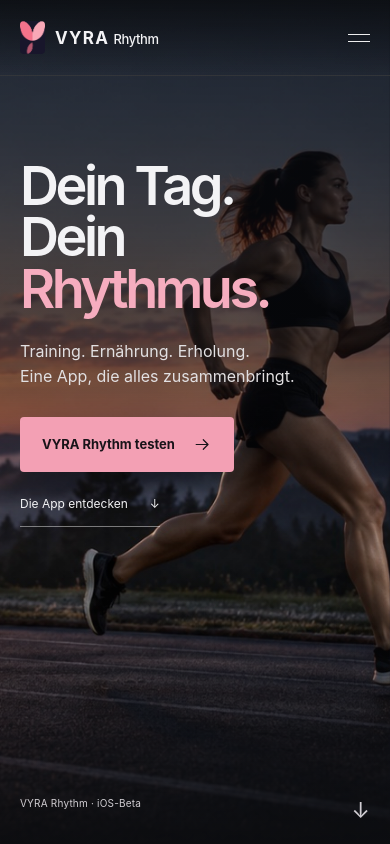
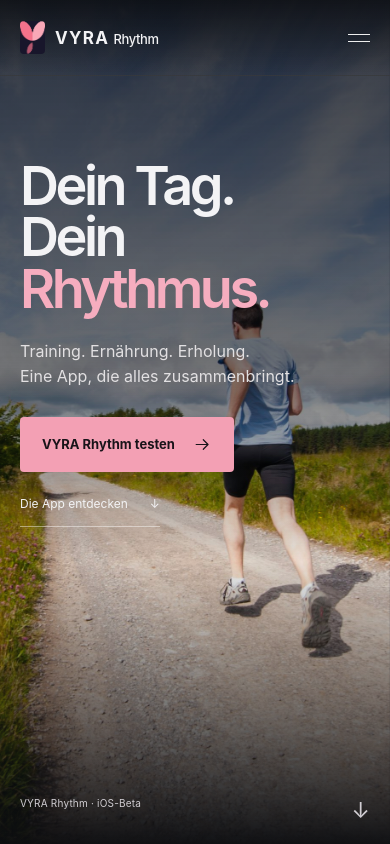
Before and after one commit to lassetikimatheis-source/Vyra, a website: page index.html in a window 390 px wide. Shown: the top 844 px of the page. Drawn offline with Linux system fonts and the light colour scheme.

Commit message:
Replace AI hero with licensed Jenny Hill running photograph and document source

```diff
--- a/index.html
+++ b/index.html
@@ -178,10 +178,10 @@
       <section class="campaign-hero" aria-labelledby="hero-title">
         <img
           class="campaign-image"
-          src="/assets/vyra-campaign.jpg"
+          src="/assets/vyra-running-jenny-hill.jpg"
           alt=""
-          width="2048"
-          height="1152"
+          width="3000"
+          height="1996"
           fetchpriority="high"
           decoding="async"
         />
--- a/styles.css
+++ b/styles.css
@@ -3724,7 +3724,7 @@ dialog h2 {
     align-items: flex-start;
   }
   .campaign-image {
-    object-position: 84% center;
+    object-position: 60% center;
   }
   .campaign-shade {
     background: linear-gradient(
```
Also changed, not shown: assets/photo-license.txt (added, +12 -0 lines), impressum.html (+1 -0 lines), README.md, assets/vyra-campaign.jpg (deleted), assets/vyra-running-jenny-hill.jpg (added).
